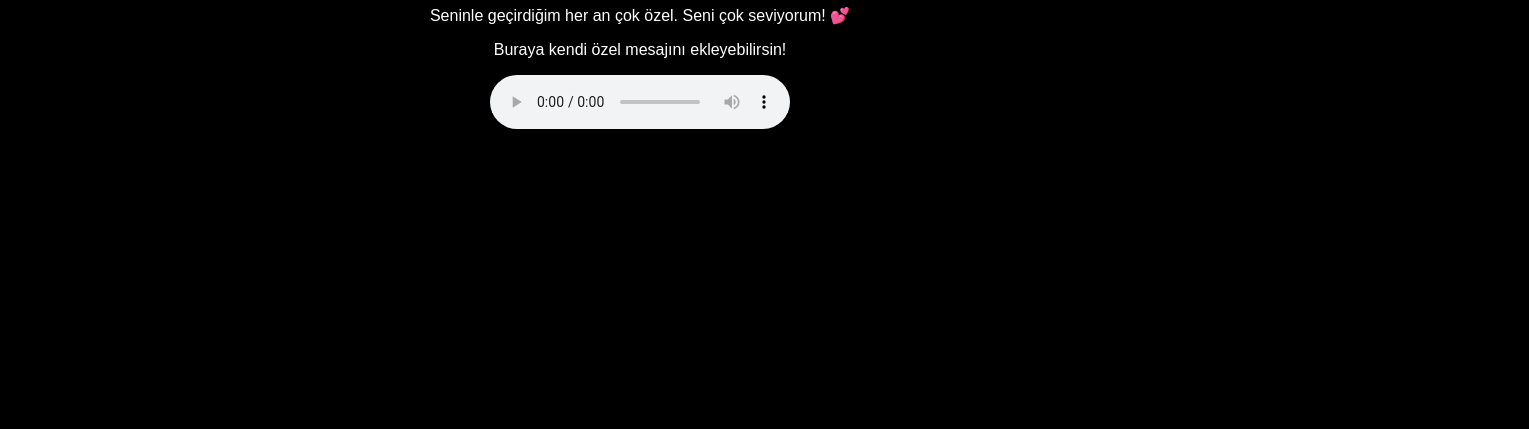
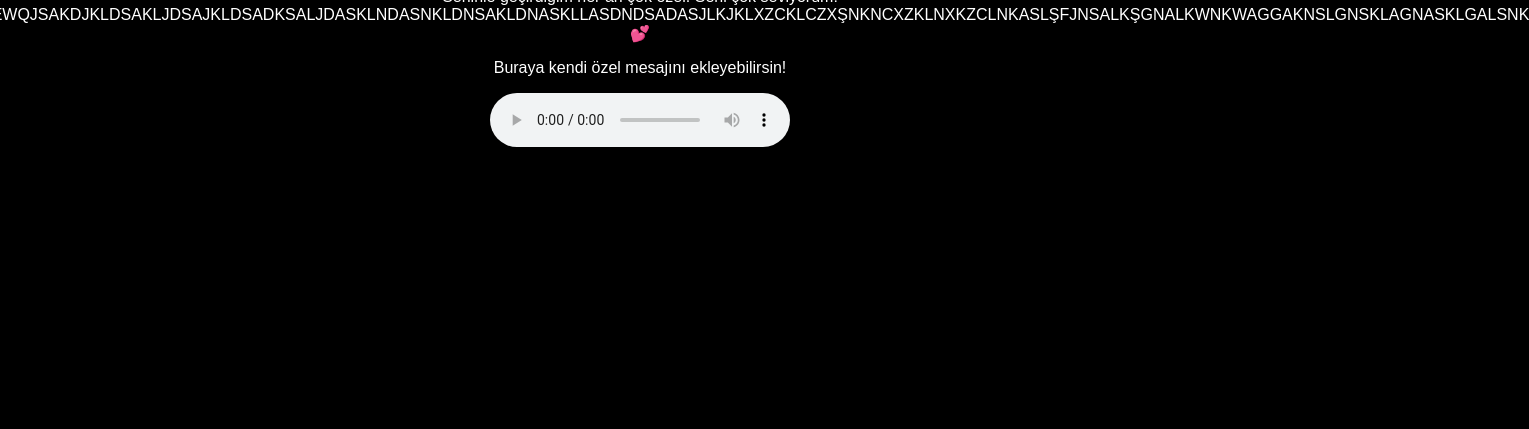
Before and after one commit to Archered0/deneme123, a plain HTML site: page index.html in a window 1280 px wide. Shown: the part 371-800 px from the top of the page, 1529 px wide, since content can reach past the window. Drawn offline with Linux system fonts and the light colour scheme.

Commit message:
Update index.html

```diff
--- a/index.html
+++ b/index.html
@@ -9,7 +9,7 @@
 <body>
     <div id="content">
         <h1>Sevgilim, iyi ki varsın! 💖</h1>
-        <p>Seninle geçirdiğim her an çok özel. Seni çok seviyorum! 💕</p>
+        <p>Seninle geçirdiğim her an çok özel. Seni çok seviyorum! SDADASASDADSADSEWQEWQEWQJSAKDJKLDSAKLJDSAJKLDSADKSALJDASKLNDASNKLDNSAKLDNASKLLASDNDSADASJLKJKLXZCKLCZXŞNKNCXZKLNXKZCLNKASLŞFJNSALKŞGNALKWNKWAGGAKNSLGNSKLAGNASKLGALSNK 💕</p>
         <p>Buraya kendi özel mesajını ekleyebilirsin!</p>
         <audio controls autoplay loop>
             <source src="song.mp3" type="audio/mpeg">
```
